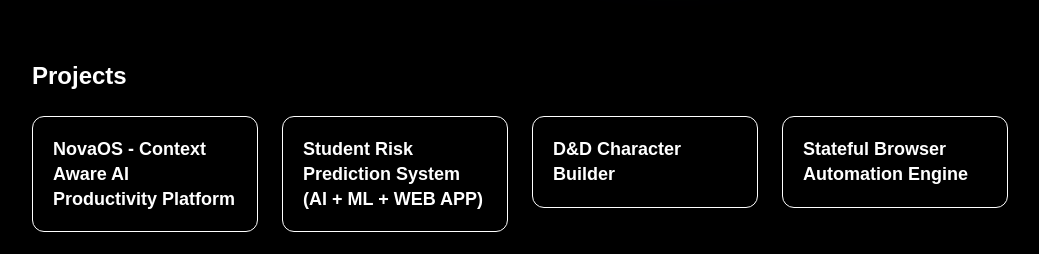
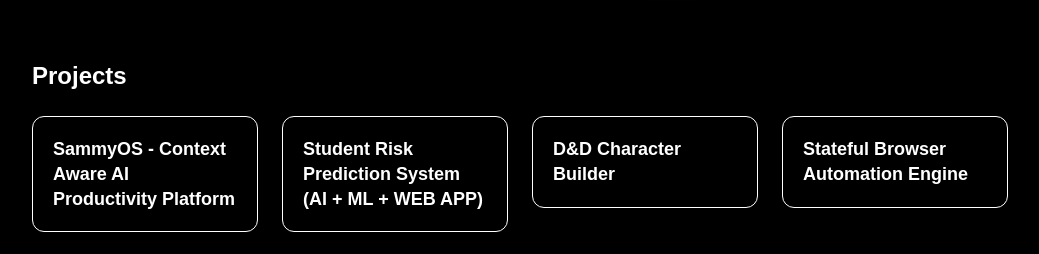
Before and after one commit to braxtonvogel/Portfolio-Website-W-AI-, a Next.js app: page / in a window 1280 px wide. Shown: the part 1720-1974 px from the top of the page, without its empty margins (120-1159 px from the left). Built offline with nearby package versions, Linux system fonts and the light colour scheme.

Commit message:
Add SammyOS to homepage projects list

```diff
--- a/app/page.tsx
+++ b/app/page.tsx
@@ -9,10 +9,10 @@ import { CONTACT_EMAIL, CONTACT_PHONE } from "@/lib/contact";
 
 const projects = [
    {
-    title: "NovaOS - Context Aware AI Productivity Platform",
+    title: "SammyOS - Context Aware AI Productivity Platform",
     type: "Personal Project",
-    href: "/projects/novaos",
-    tech: "Currently In Development",
+    href: "/projects/sammyos",
+    tech: "Tauri • Next.js • Rust • Zustand • Redis (Upstash) • Multi-LLM Routing",
   },
   {
     title: "Student Risk Prediction System (AI + ML + WEB APP)",
```
